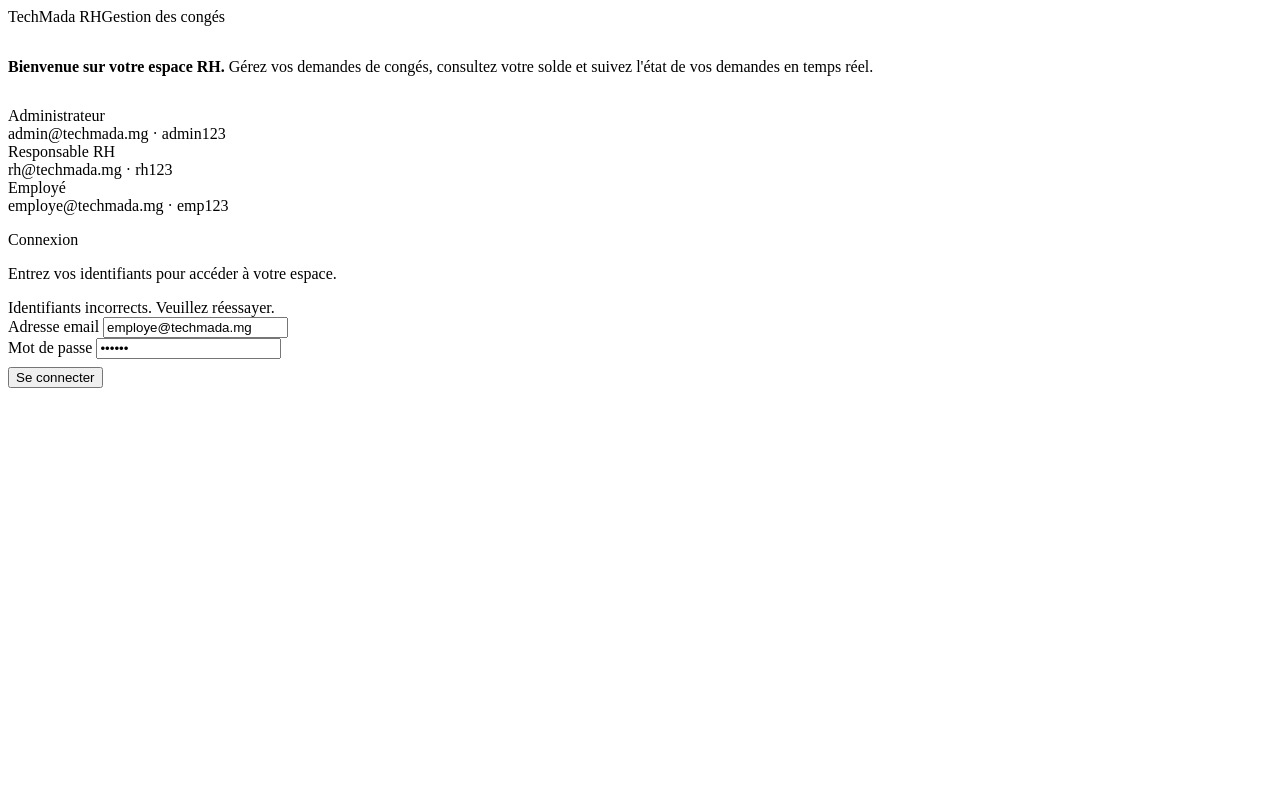
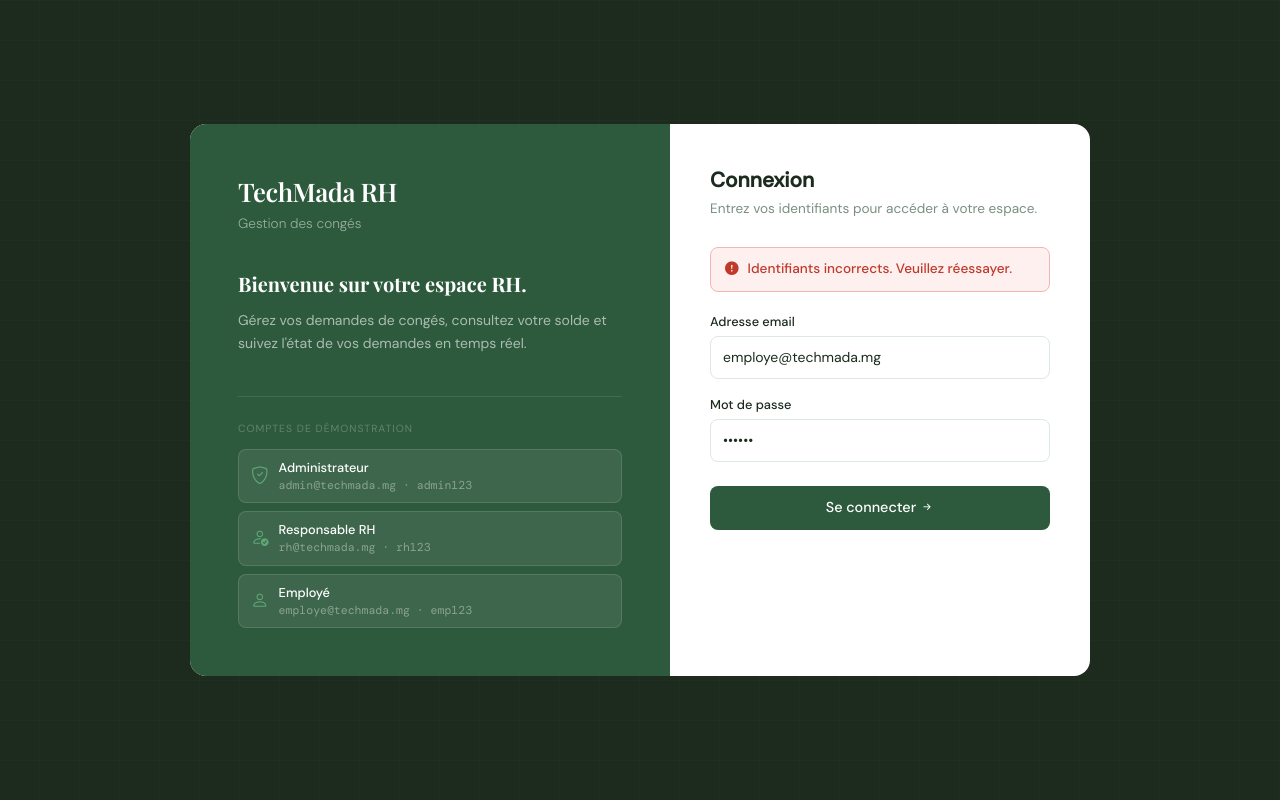
Before and after one commit to AndriantsehenoAnja/TechMada, a CodeIgniter 4 app: the page made by app/Views/auth/login.php in a window 1280 px wide. Run offline with PHP 8.4 and a stand-in for CodeIgniter, Linux system fonts and the light colour scheme; the template is opened without the code that fills it, so the values that code supplies are empty; some libraries are stand-ins or nearby versions.

Commit message:
feat: add layout and structure for login, employee creation, dashboard, and index views

```diff
--- a/app/Views/auth/login.php
+++ b/app/Views/auth/login.php
@@ -1,3 +1,6 @@
+<?php $this->extend('layout/main') ?>
+<?php $this->section('title'); ?>TechMada RH - Login<?php $this->endSection(); ?>
+<?php $this->section('content') ?>
 
 <section id="page-login">
 <div class="auth-page geo-bg">
@@ -58,3 +61,5 @@
 </div>
 </div>
 </section>
+
+<?php $this->endSection() ?>
--- a/app/Views/employe/create.php
+++ b/app/Views/employe/create.php
@@ -1,3 +1,7 @@
+<?php $this->extend('layout/main') ?>
+<?php $this->section('title'); ?>TechMada RH - Espace employé<?php $this->endSection(); ?>
+<?php $this->section('content') ?>
+
 <section id="page-form-conge" style="margin-top:3rem">
 <div class="app-wrap">
 
@@ -132,3 +136,5 @@
 
 </div>
 </section>
+
+<?php $this->endSection() ?>
--- a/app/Views/employe/dashboard.php
+++ b/app/Views/employe/dashboard.php
@@ -1,3 +1,7 @@
+<?php $this->extend('layout/main') ?>
+<?php $this->section('title'); ?>TechMada RH - Espace employé<?php $this->endSection(); ?>
+<?php $this->section('content') ?>
+
 <section id="page-dashboard-employe" style="margin-top:3rem">
 <div class="app-wrap">
 
@@ -153,3 +157,5 @@
 
 </div>
 </section>
+
+<?php $this->endSection() ?>
--- a/app/Views/employe/index.php
+++ b/app/Views/employe/index.php
@@ -1,3 +1,7 @@
+<?php $this->extend('layout/main') ?>
+<?php $this->section('title'); ?>TechMada RH - Espace employé<?php $this->endSection(); ?>
+<?php $this->section('content') ?>
+
 <section id="page-mes-conges" style="margin-top:3rem">
 <div class="app-wrap">
 
@@ -104,3 +108,5 @@
 
 </div>
 </section>
+
+<?php $this->endSection() ?>
--- /dev/null
+++ b/app/Views/layout/main.php
@@ -0,0 +1,268 @@
+<!DOCTYPE html>
+<html lang="fr">
+<head>
+<meta charset="UTF-8"/>
+<meta name="viewport" content="width=device-width,initial-scale=1.0"/>
+<title>TechMada RH — <?= $this->renderSection('title') ?></title>
+<link href="https://cdn.jsdelivr.net/npm/bootstrap@5.3.3/dist/css/bootstrap.min.css" rel="stylesheet"/>
+<link href="https://cdn.jsdelivr.net/npm/bootstrap-icons@1.11.3/font/bootstrap-icons.min.css" rel="stylesheet"/>
+<link href="https://fonts.googleapis.com/css2?family=Playfair+Display:wght@600;700&family=DM+Sans:wght@300;400;500&family=DM+Mono:wght@400;500&display=swap" rel="stylesheet"/>
+<style>
+/* ═══════════════════════════════════════════
+   TOKENS
+═══════════════════════════════════════════ */
+:root{
+  --ink:      #1c2b1e;
+  --forest:   #2d5a3d;
+  --forest2:  #3d7a52;
+  --leaf:     #5fa876;
+  --mint:     #d4ede0;
+  --cream:    #f8f6f1;
+  --white:    #ffffff;
+  --border:   #dde8e1;
+  --muted:    #7a8f80;
+  --danger:   #c0392b;
+  --danger-bg:#fdf0ee;
+  --danger-br:#f0b8b2;
+  --warn:     #b8750a;
+  --warn-bg:  #fef9ee;
+  --warn-br:  #f5d98a;
+  --success:  #1e6b3f;
+  --success-bg:#edf7f2;
+  --success-br:#8fd4aa;
+  --info:     #1a4f7a;
+  --info-bg:  #eaf2fb;
+  --info-br:  #8fbde8;
+  --sidebar-w:240px;
+  --topbar-h: 62px;
+}
+*{box-sizing:border-box}
+body{font-family:'DM Sans',sans-serif;background:var(--cream);color:var(--ink);margin:0;font-size:15px}
+h1,h2,h3,.brand-name{font-family:'Playfair Display',serif}
+code,pre,.mono{font-family:'DM Mono',monospace}
+
+/* ─── MOTIF GÉOMÉTRIQUE ────────────────── */
+.geo-bg{
+  position:relative;
+  overflow:hidden;
+}
+.geo-bg::before{
+  content:'';
+  position:absolute;inset:0;
+  background-image:
+    repeating-linear-gradient(0deg,transparent,transparent 39px,rgba(45,90,61,.04) 40px),
+    repeating-linear-gradient(90deg,transparent,transparent 39px,rgba(45,90,61,.04) 40px);
+  pointer-events:none;
+  z-index:0;
+}
+.geo-bg>*{position:relative;z-index:1}
+
+/* ─── AUTH ─────────────────────────────── */
+.auth-page{min-height:100vh;display:flex;align-items:center;justify-content:center;padding:2rem;background:var(--ink)}
+.auth-page.geo-bg::before{background-image:repeating-linear-gradient(0deg,transparent,transparent 39px,rgba(255,255,255,.03) 40px),repeating-linear-gradient(90deg,transparent,transparent 39px,rgba(255,255,255,.03) 40px)}
+.auth-split{display:grid;grid-template-columns:1fr 420px;max-width:900px;width:100%;border-radius:16px;overflow:hidden;background:var(--white)}
+.auth-left{background:var(--forest);padding:3rem;display:flex;flex-direction:column;justify-content:space-between}
+.auth-left-brand{font-family:'Playfair Display',serif;font-size:1.6rem;color:var(--white);letter-spacing:-.5px;margin:0}
+.auth-left-brand span{display:block;font-size:.85rem;font-weight:300;font-family:'DM Sans',sans-serif;color:rgba(255,255,255,.5);margin-top:4px;letter-spacing:0}
+.auth-left-text{color:rgba(255,255,255,.6);font-size:.875rem;line-height:1.7}
+.auth-left-text strong{color:var(--white);display:block;font-size:1.25rem;font-family:'Playfair Display',serif;margin-bottom:.5rem}
+.auth-right{padding:2.5rem}
+.auth-title{font-size:1.3rem;font-weight:700;margin:0 0 .25rem}
+.auth-sub{font-size:.85rem;color:var(--muted);margin:0 0 1.75rem}
+.f-label{font-size:.8rem;font-weight:500;color:var(--ink);margin-bottom:5px;display:block}
+.f-input{width:100%;border:1.5px solid var(--border);border-radius:8px;padding:10px 12px;font-size:.875rem;font-family:'DM Sans',sans-serif;background:var(--white);color:var(--ink);transition:border-color .15s,box-shadow .15s}
+.f-input:focus{border-color:var(--forest);box-shadow:0 0 0 3px rgba(45,90,61,.1);outline:none}
+.f-group{margin-bottom:1rem}
+.f-error{font-size:.75rem;color:var(--danger);margin-top:4px}
+.btn-primary{background:var(--forest);color:var(--white);border:none;border-radius:8px;padding:11px 20px;font-weight:500;font-size:.9rem;cursor:pointer;transition:background .15s;font-family:'DM Sans',sans-serif;width:100%}
+.btn-primary:hover{background:var(--forest2)}
+.auth-footer{text-align:center;margin-top:1.25rem;font-size:.8rem;color:var(--muted)}
+.auth-footer a{color:var(--forest);text-decoration:none;font-weight:500}
+.auth-roles{display:flex;flex-direction:column;gap:8px;margin-top:1.5rem;padding-top:1.5rem;border-top:1px solid rgba(255,255,255,.1)}
+.role-pill{background:rgba(255,255,255,.08);border:1px solid rgba(255,255,255,.12);border-radius:8px;padding:8px 12px;display:flex;align-items:center;gap:10px}
+.role-pill i{color:var(--leaf);font-size:1.1rem}
+.role-pill-name{font-size:.8rem;font-weight:500;color:var(--white)}
+.role-pill-cred{font-size:.72rem;color:rgba(255,255,255,.4);font-family:'DM Mono',monospace}
+
+/* ─── LAYOUT APP ────────────────────────── */
+.app-wrap{display:flex;min-height:100vh}
+.sidebar{width:var(--sidebar-w);background:var(--ink);display:flex;flex-direction:column;flex-shrink:0;position:sticky;top:0;height:100vh;overflow-y:auto}
+.sidebar-brand{padding:1.4rem 1.2rem 1rem;display:flex;align-items:center;gap:10px;border-bottom:1px solid rgba(255,255,255,.06)}
+.sidebar-logo-icon{width:34px;height:34px;background:var(--forest);border-radius:8px;display:flex;align-items:center;justify-content:center;flex-shrink:0}
+.sidebar-logo-icon i{color:var(--white);font-size:1.1rem}
+.sidebar-brand-name{font-family:'Playfair Display',serif;font-size:1rem;color:var(--white);line-height:1.2}
+.sidebar-brand-name span{display:block;font-size:.65rem;font-family:'DM Sans',sans-serif;font-weight:400;color:rgba(255,255,255,.35);letter-spacing:.05em;text-transform:uppercase}
+.sidebar-section{padding:.75rem 1.1rem .3rem;font-size:.62rem;font-weight:500;letter-spacing:1.4px;text-transform:uppercase;color:rgba(255,255,255,.25);margin-top:.25rem}
+.sidebar-nav{list-style:none;padding:0 .75rem;margin:0}
+.sidebar-nav li{margin-bottom:2px}
+.sidebar-nav li a{display:flex;align-items:center;gap:9px;padding:9px 11px;border-radius:7px;color:rgba(255,255,255,.55);text-decoration:none;font-size:.85rem;font-weight:400;transition:all .15s}
+.sidebar-nav li a:hover{background:rgba(255,255,255,.06);color:rgba(255,255,255,.9)}
+.sidebar-nav li a.active{background:var(--forest);color:var(--white)}
+.sidebar-nav li a i{font-size:1.05rem;flex-shrink:0}
+.nav-badge{margin-left:auto;font-size:.65rem;padding:2px 7px;border-radius:10px;background:rgba(255,255,255,.12);color:var(--white)}
+.nav-badge.alert{background:var(--danger);color:var(--white)}
+.sidebar-user{padding:.85rem .75rem;border-top:1px solid rgba(255,255,255,.06);margin-top:auto}
+.s-user-row{display:flex;align-items:center;gap:9px;padding:9px 11px;border-radius:7px;cursor:pointer;transition:background .15s}
+.s-user-row:hover{background:rgba(255,255,255,.06)}
+.avatar{width:32px;height:32px;border-radius:50%;display:flex;align-items:center;justify-content:center;font-size:.7rem;font-weight:500;color:var(--white);flex-shrink:0;font-family:'DM Mono',monospace}
+.av-green{background:var(--forest2)}
+.av-blue{background:#1a4f7a}
+.av-amber{background:#b8750a}
+.user-name{font-size:.825rem;font-weight:500;color:var(--white);line-height:1.2}
+.user-role{font-size:.65rem;color:rgba(255,255,255,.35);text-transform:uppercase;letter-spacing:.06em}
+
+/* ─── MAIN ──────────────────────────────── */
+.main{flex:1;min-width:0;display:flex;flex-direction:column}
+.topbar{height:var(--topbar-h);background:var(--white);border-bottom:1px solid var(--border);display:flex;align-items:center;padding:0 1.75rem;gap:1rem;position:sticky;top:0;z-index:10}
+.topbar-title{font-family:'Playfair Display',serif;font-size:1.05rem;font-weight:600;color:var(--ink)}
+.topbar-breadcrumb{font-size:.78rem;color:var(--muted);display:flex;align-items:center;gap:5px}
+.topbar-breadcrumb a{color:var(--muted);text-decoration:none}
+.topbar-breadcrumb a:hover{color:var(--forest)}
+.topbar-actions{margin-left:auto;display:flex;align-items:center;gap:8px}
+.icon-btn{width:34px;height:34px;border:1.5px solid var(--border);background:var(--white);border-radius:7px;display:flex;align-items:center;justify-content:center;cursor:pointer;color:var(--muted);transition:all .15s;text-decoration:none}
+.icon-btn:hover{border-color:var(--forest);color:var(--forest)}
+.content{padding:1.75rem;flex:1}
+
+/* ─── FLASH MESSAGES ────────────────────── */
+.flash{padding:11px 14px;border-radius:8px;font-size:.85rem;font-weight:500;display:flex;align-items:center;gap:9px;margin-bottom:1.25rem;border:1px solid transparent}
+.flash-success{background:var(--success-bg);color:var(--success);border-color:var(--success-br)}
+.flash-error{background:var(--danger-bg);color:var(--danger);border-color:var(--danger-br)}
+.flash-warn{background:var(--warn-bg);color:var(--warn);border-color:var(--warn-br)}
+.flash-info{background:var(--info-bg);color:var(--info);border-color:var(--info-br)}
+
+/* ─── METRIC CARDS ──────────────────────── */
+.metrics{display:grid;grid-template-columns:repeat(auto-fit,minmax(170px,1fr));gap:1rem;margin-bottom:1.75rem}
+.metric{background:var(--white);border:1px solid var(--border);border-radius:12px;padding:1.1rem 1.25rem}
+.metric-top{display:flex;align-items:center;justify-content:space-between;margin-bottom:.75rem}
+.metric-icon{width:36px;height:36px;border-radius:8px;display:flex;align-items:center;justify-content:center;font-size:1rem}
+.mi-green{background:var(--success-bg);color:var(--success)}
+.mi-amber{background:var(--warn-bg);color:var(--warn)}
+.mi-red{background:var(--danger-bg);color:var(--danger)}
+.mi-blue{background:var(--info-bg);color:var(--info)}
+.mi-forest{background:var(--mint);color:var(--forest)}
+.metric-val{font-family:'DM Mono',monospace;font-size:1.75rem;font-weight:500;color:var(--ink);line-height:1}
+.metric-label{font-size:.775rem;color:var(--muted);margin-top:4px}
+.metric-sub{font-size:.72rem;color:var(--muted);margin-top:3px;display:flex;align-items:center;gap:3px}
+.metric-sub.up{color:var(--success)}
+.metric-sub.down{color:var(--danger)}
+
+/* ─── SOLDE BAR (spécial congés) ─────────── */
+.solde-card{background:var(--white);border:1px solid var(--border);border-radius:12px;padding:1.1rem 1.25rem;margin-bottom:1rem}
+.solde-header{display:flex;align-items:center;justify-content:space-between;margin-bottom:.6rem}
+.solde-type{font-size:.875rem;font-weight:500;color:var(--ink)}
+.solde-nums{font-family:'DM Mono',monospace;font-size:.8rem;color:var(--muted)}
+.solde-nums strong{color:var(--ink)}
+.solde-bar{height:6px;background:var(--mint);border-radius:3px;overflow:hidden}
+.solde-fill{height:100%;background:var(--forest2);border-radius:3px;transition:width .3s}
+.solde-fill.warn{background:var(--warn)}
+.solde-fill.danger{background:var(--danger)}
+.solde-label{font-size:.72rem;color:var(--muted);margin-top:4px}
+
+/* ─── DATA CARD + TABLE ─────────────────── */
+.data-card{background:var(--white);border:1px solid var(--border);border-radius:12px;overflow:hidden;margin-bottom:1.5rem}
+.data-card-head{padding:.9rem 1.25rem;border-bottom:1px solid var(--border);display:flex;align-items:center;justify-content:space-between;gap:.75rem;flex-wrap:wrap}
+.data-card-head h3{font-family:'Playfair Display',serif;font-size:.95rem;margin:0;font-weight:600;color:var(--ink)}
+.tbl{width:100%;border-collapse:collapse;font-size:.85rem}
+.tbl thead th{padding:9px 14px;font-size:.68rem;font-weight:500;text-transform:uppercase;letter-spacing:.07em;color:var(--muted);background:var(--cream);border-bottom:1px solid var(--border);text-align:left;white-space:nowrap}
+.tbl tbody tr{border-bottom:1px solid var(--border);transition:background .1s}
+.tbl tbody tr:last-child{border-bottom:none}
+.tbl tbody tr:hover{background:var(--cream)}
+.tbl td{padding:12px 14px;color:var(--ink);vertical-align:middle}
+.td-name{font-weight:500}
+.td-muted{color:var(--muted)}
+.td-mono{font-family:'DM Mono',monospace;font-size:.8rem}
+
+/* ─── BADGES STATUT ─────────────────────── */
+.statut{display:inline-flex;align-items:center;gap:5px;font-size:.7rem;font-weight:500;padding:4px 9px;border-radius:12px}
+.statut::before{content:'';width:5px;height:5px;border-radius:50%;display:inline-block;flex-shrink:0}
+.s-attente{background:var(--warn-bg);color:var(--warn)}
+.s-attente::before{background:var(--warn)}
+.s-approuvee{background:var(--success-bg);color:var(--success)}
+.s-approuvee::before{background:var(--success)}
+.s-refusee{background:var(--danger-bg);color:var(--danger)}
+.s-refusee::before{background:var(--danger)}
+.s-annulee{background:#f1efe8;color:#7a8f80}
+.s-annulee::before{background:#b4b2a9}
+
+/* ─── BADGES TYPE CONGÉ ─────────────────── */
+.type-badge{display:inline-block;font-size:.68rem;font-weight:500;padding:3px 8px;border-radius:4px}
+.t-annuel{background:var(--mint);color:var(--forest)}
+.t-maladie{background:var(--info-bg);color:var(--info)}
+.t-special{background:#f0e8fb;color:#5a2d82}
+.t-sans-solde{background:#f1efe8;color:#7a8f80}
+
+/* ─── ACTION BUTTONS ────────────────────── */
+.action-btns{display:flex;gap:5px;flex-wrap:wrap}
+.btn-sm{font-size:.72rem;font-weight:500;padding:5px 10px;border-radius:6px;border:1px solid transparent;cursor:pointer;transition:all .15s;text-decoration:none;display:inline-flex;align-items:center;gap:4px;font-family:'DM Sans',sans-serif}
+.btn-approve{background:var(--success-bg);color:var(--success);border-color:var(--success-br)}
+.btn-approve:hover{background:#d5f0e3}
+.btn-refuse{background:var(--danger-bg);color:var(--danger);border-color:var(--danger-br)}
+.btn-refuse:hover{background:#f8dbd8}
+.btn-edit{background:var(--info-bg);color:var(--info);border-color:var(--info-br)}
+.btn-edit:hover{background:#d5e8f7}
+.btn-del{background:var(--cream);color:var(--muted);border-color:var(--border)}
+.btn-del:hover{background:var(--danger-bg);color:var(--danger);border-color:var(--danger-br)}
+.btn-cancel{background:var(--cream);color:var(--muted);border-color:var(--border)}
+.btn-cancel:hover{background:var(--danger-bg);color:var(--danger)}
+.btn-view{background:var(--cream);color:var(--muted);border-color:var(--border)}
+.btn-view:hover{background:var(--mint);color:var(--forest);border-color:var(--forest)}
+.btn-secondary{background:var(--white);color:var(--muted);border:1.5px solid var(--border);border-radius:8px;padding:9px 16px;font-size:.85rem;font-weight:500;cursor:pointer;font-family:'DM Sans',sans-serif;display:inline-flex;align-items:center;gap:6px;text-decoration:none;transition:all .15s}
+.btn-secondary:hover{border-color:var(--muted);color:var(--ink)}
+.btn-forest{background:var(--forest);color:var(--white);border:none;border-radius:8px;padding:9px 16px;font-size:.85rem;font-weight:500;cursor:pointer;font-family:'DM Sans',sans-serif;display:inline-flex;align-items:center;gap:6px;text-decoration:none;transition:background .15s}
+.btn-forest:hover{background:var(--forest2);color:var(--white)}
+
+/* ─── FORMULAIRES ───────────────────────── */
+.form-section{background:var(--white);border:1px solid var(--border);border-radius:12px;padding:1.5rem;margin-bottom:1.5rem}
+.form-section h3{font-family:'Playfair Display',serif;font-size:.95rem;font-weight:600;margin:0 0 1.25rem;color:var(--ink)}
+.form-grid-2{display:grid;grid-template-columns:1fr 1fr;gap:1rem}
+@media(max-width:600px){.form-grid-2{grid-template-columns:1fr}}
+.f-select{width:100%;border:1.5px solid var(--border);border-radius:8px;padding:10px 12px;font-size:.875rem;font-family:'DM Sans',sans-serif;background:var(--white);color:var(--ink);cursor:pointer}
+.f-select:focus{border-color:var(--forest);outline:none;box-shadow:0 0 0 3px rgba(45,90,61,.1)}
+.f-textarea{width:100%;border:1.5px solid var(--border);border-radius:8px;padding:10px 12px;font-size:.875rem;font-family:'DM Sans',sans-serif;background:var(--white);color:var(--ink);resize:vertical;min-height:80px}
+.f-textarea:focus{border-color:var(--forest);outline:none;box-shadow:0 0 0 3px rgba(45,90,61,.1)}
+.form-actions{display:flex;gap:10px;flex-wrap:wrap;margin-top:1.25rem}
+.f-hint{font-size:.75rem;color:var(--muted);margin-top:4px}
+.f-computed{background:var(--mint);border:1px solid #9fd4b8;border-radius:8px;padding:10px 14px;margin:1rem 0;display:flex;align-items:center;gap:10px}
+.f-computed-num{font-family:'DM Mono',monospace;font-size:1.3rem;font-weight:500;color:var(--forest);flex-shrink:0}
+.f-computed-label{font-size:.8rem;color:var(--forest)}
+
+/* ─── EMPTY STATE ───────────────────────── */
+.empty{padding:2.5rem 1rem;text-align:center;color:var(--muted)}
+.empty i{font-size:2.5rem;display:block;margin-bottom:.75rem;opacity:.3}
+.empty p{font-size:.875rem;margin:0}
+
+/* ─── PROFIL ROW ────────────────────────── */
+.profile-row{display:flex;align-items:center;gap:12px}
+.profile-row .avatar{width:44px;height:44px;font-size:.8rem}
+.profile-info .pname{font-weight:500;font-size:.9rem;color:var(--ink)}
+.profile-info .pdept{font-size:.75rem;color:var(--muted)}
+
+/* ─── STAT INLINE ───────────────────────── */
+.inline-stats{display:flex;gap:1.5rem;flex-wrap:wrap;margin-top:.5rem}
+.inline-stat{font-size:.78rem;color:var(--muted);display:flex;align-items:center;gap:5px}
+.inline-stat strong{color:var(--ink);font-family:'DM Mono',monospace}
+
+/* ─── FOOTER ────────────────────────────── */
+.footer-app{padding:.75rem 1.75rem;border-top:1px solid var(--border);font-size:.75rem;color:var(--muted);background:var(--white);display:flex;align-items:center;gap:6px}
+.footer-app span{color:var(--forest);font-weight:500}
+</style>
+</head>
+<body>
+
+ <main class="main-content">
+        <?= $this->renderSection('content') ?>
+</main>
+
+
+
+
+<script>
+document.querySelectorAll('a[href^="#"]').forEach(a=>{
+  a.addEventListener('click',e=>{
+    const t=document.querySelector(a.getAttribute('href'));
+    if(t){e.preventDefault();t.scrollIntoView({behavior:'smooth',block:'start'})}
+  });
+});
+</script>
+</body>
+</html>
```
